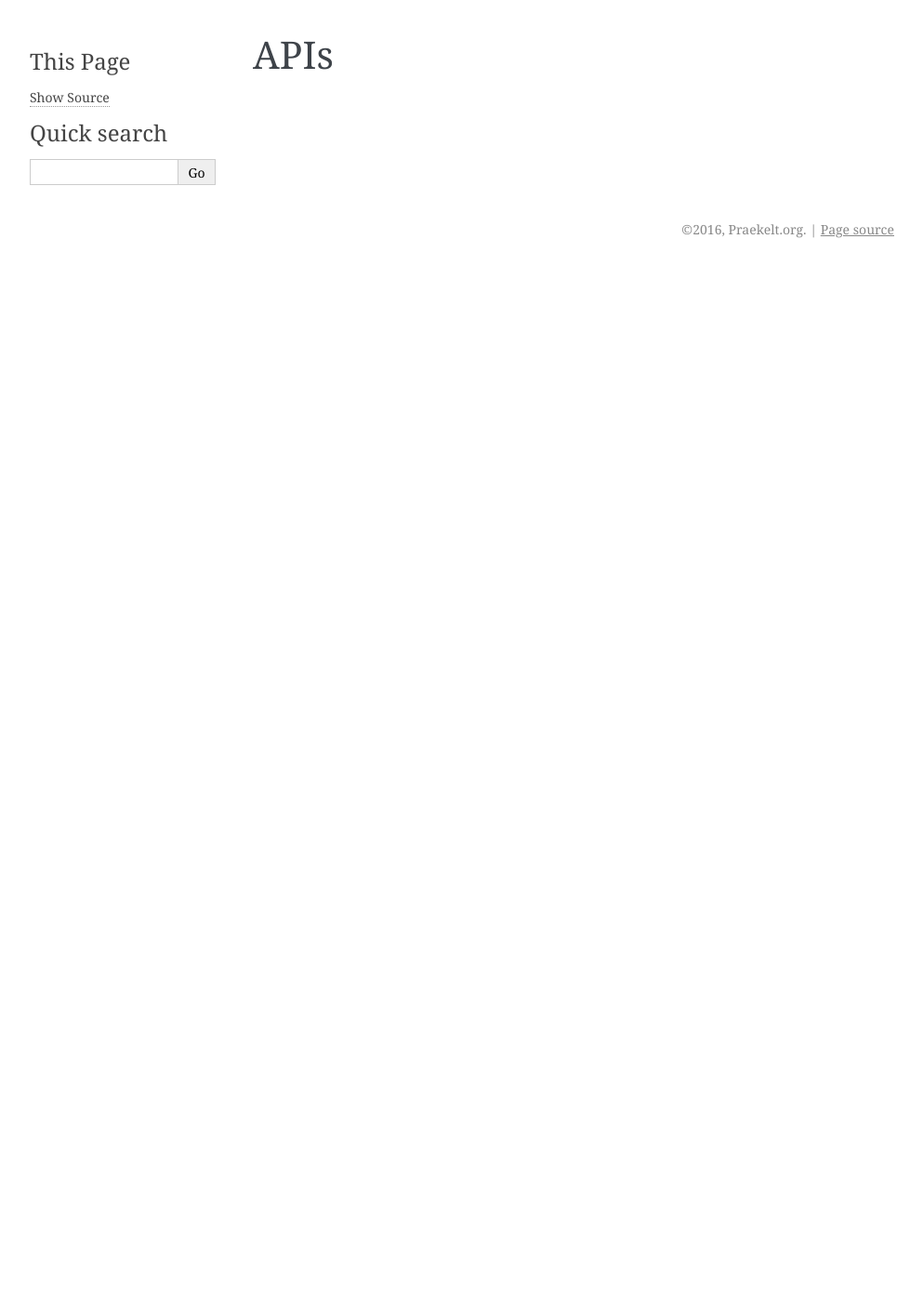
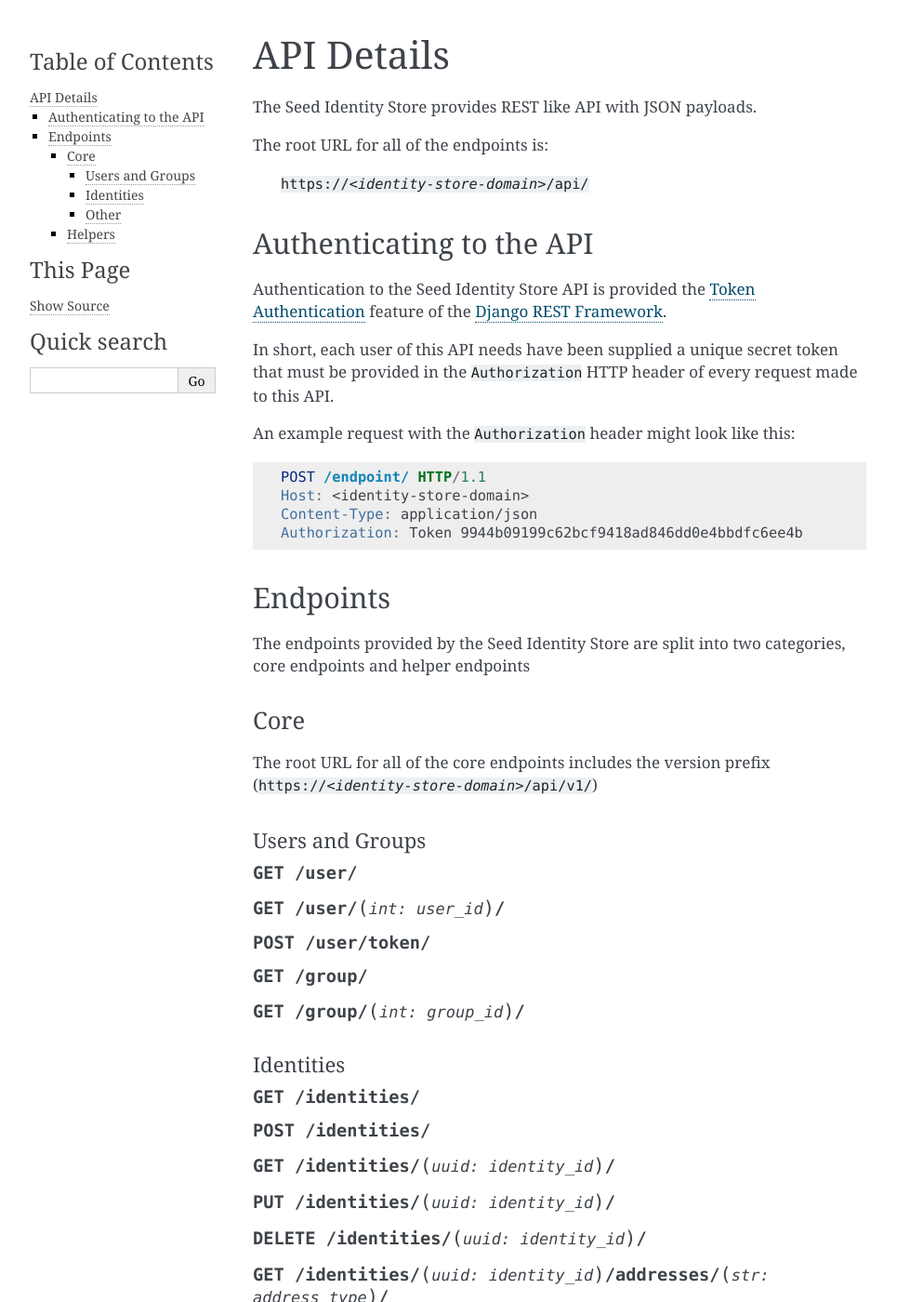
Before and after one commit to praekelt/seed-identity-store, a Sphinx documentation site: the page built from docs/apis.rst, in a window 1280 px wide and 1400 px high. Shown: the whole window at 93% size, without its empty margins (148-1141 px from the left). Built offline with Sphinx 7.4.7, drawn with Linux system fonts in a browser that asks for light colours; some of the changed text lies outside the part shown.

Commit message:
Added API endpoints without details

```diff
--- a/docs/apis.rst
+++ b/docs/apis.rst
@@ -1,3 +1,108 @@
-====
-APIs
-====
+===========
+API Details
+===========
+
+The Seed Identity Store provides REST like API with JSON payloads.
+
+The root URL for all of the endpoints is:
+
+    :samp:`https://{<identity-store-domain>}/api/`
+
+
+Authenticating to the API
+=========================
+
+Authentication to the Seed Identity Store API is provided the
+`Token Authentication`_ feature of the `Django REST Framework`_.
+
+.. _Django REST Framework: http://www.django-rest-framework.org/api-guide/authentication/#tokenauthentication
+.. _Token Authentication: http://www.django-rest-framework.org/api-guide/authentication/#tokenauthentication
+
+In short, each user of this API needs have been supplied a unique secret token
+that must be provided in the ``Authorization`` HTTP header of every request made
+to this API.
+
+An example request with the ``Authorization`` header might look like this:
+
+.. sourcecode:: http
+
+   POST /endpoint/ HTTP/1.1
+   Host: <identity-store-domain>
+   Content-Type: application/json
+   Authorization: Token 9944b09199c62bcf9418ad846dd0e4bbdfc6ee4b
+
+
+Endpoints
+=========
+
+The endpoints provided by the Seed Identity Store are split into two
+categories, core endpoints and helper endpoints
+
+
+Core
+----
+
+The root URL for all of the core endpoints includes the version prefix
+(:samp:`https://{<identity-store-domain>}/api/v1/`)
+
+Users and Groups
+~~~~~~~~~~~~~~~~
+
+.. http:get:: /user/
+
+.. http:get:: /user/(int:user_id)/
+
+.. http:post:: /user/token/
+
+.. http:get:: /group/
+
+.. http:get:: /group/(int:group_id)/
+
+Identities
+~~~~~~~~~~~
+
+.. http:get:: /identities/
+
+.. http:post:: /identities/
+
+.. http:get:: /identities/(uuid:identity_id)/
+
+.. http:put:: /identities/(uuid:identity_id)/
+
+.. http:delete:: /identities/(uuid:identity_id)/
+
+.. http:get:: /identities/(uuid:identity_id)/addresses/(str:address_type)/
+
+.. http:get:: /identities/search/
+
+.. http:post:: /optout/
+
+.. http:post:: /optin/
+
+Other
+~~~~~
+
+.. http:get:: /detailkeys/
+
+.. http:get:: /webhook/
+
+.. http:post:: /webhook/
+
+.. http:get:: /webhook/(int:webhook_id)/
+
+.. http:put:: /webhook/(int:webhook_id)/
+
+.. http:delete:: /webhook/(int:webhook_id)/
+
+
+Helpers
+-------
+
+The root URL for the helper endpoints does not include a version prefix
+(:samp:`https://{<identity-store-domain>}/api/`)
+
+.. http:get:: /metrics/
+
+.. http:post:: /metrics/
+
+.. http:get:: /health/
```
